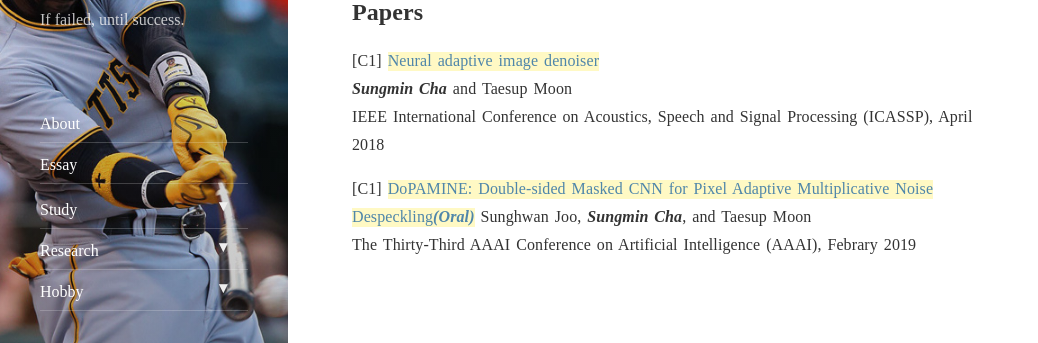
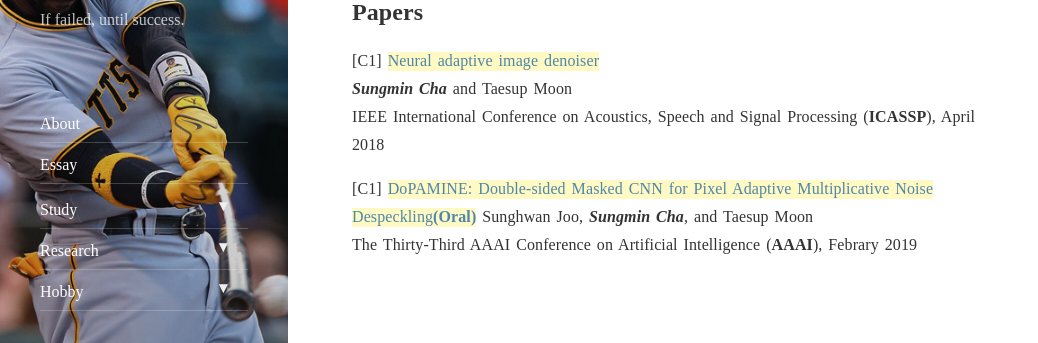
Before and after one commit to csm9493/csm9493.github.io, a Jekyll site: the page built from about.md, in a window 1280 px wide and 900 px high, scrolled down 798 px. Shown: the part 152-495 px from the top of the window, without its empty margins (0-1038 px from the left). Built offline with Jekyll 4.4.1, drawn with Linux system fonts in a browser that asks for light colours; nearby versions of some CDN libraries.

Commit message:
update posts

```diff
--- a/about.md
+++ b/about.md
@@ -33,8 +33,8 @@ Pukyoung National University(PKNU)
 
 [C1] [Neural adaptive image denoiser](http://115.145.145.158/files/Conference/icassp_aide.pdf)
 ***Sungmin Cha*** and Taesup Moon
-IEEE International Conference on Acoustics, Speech and Signal Processing (ICASSP), April 2018
+IEEE International Conference on Acoustics, Speech and Signal Processing (**ICASSP**), April 2018
 
-[C1] [DoPAMINE: Double-sided Masked CNN for Pixel Adaptive Multiplicative Noise Despeckling***(Oral)***](https://arxiv.org/abs/1902.02530)
+[C1] [DoPAMINE: Double-sided Masked CNN for Pixel Adaptive Multiplicative Noise Despeckling**(Oral)**](https://arxiv.org/abs/1902.02530)
 Sunghwan Joo, ***Sungmin Cha***, and Taesup Moon
-The Thirty-Third AAAI Conference on Artificial Intelligence (AAAI), Febrary 2019
+The Thirty-Third AAAI Conference on Artificial Intelligence (**AAAI**), Febrary 2019
```
